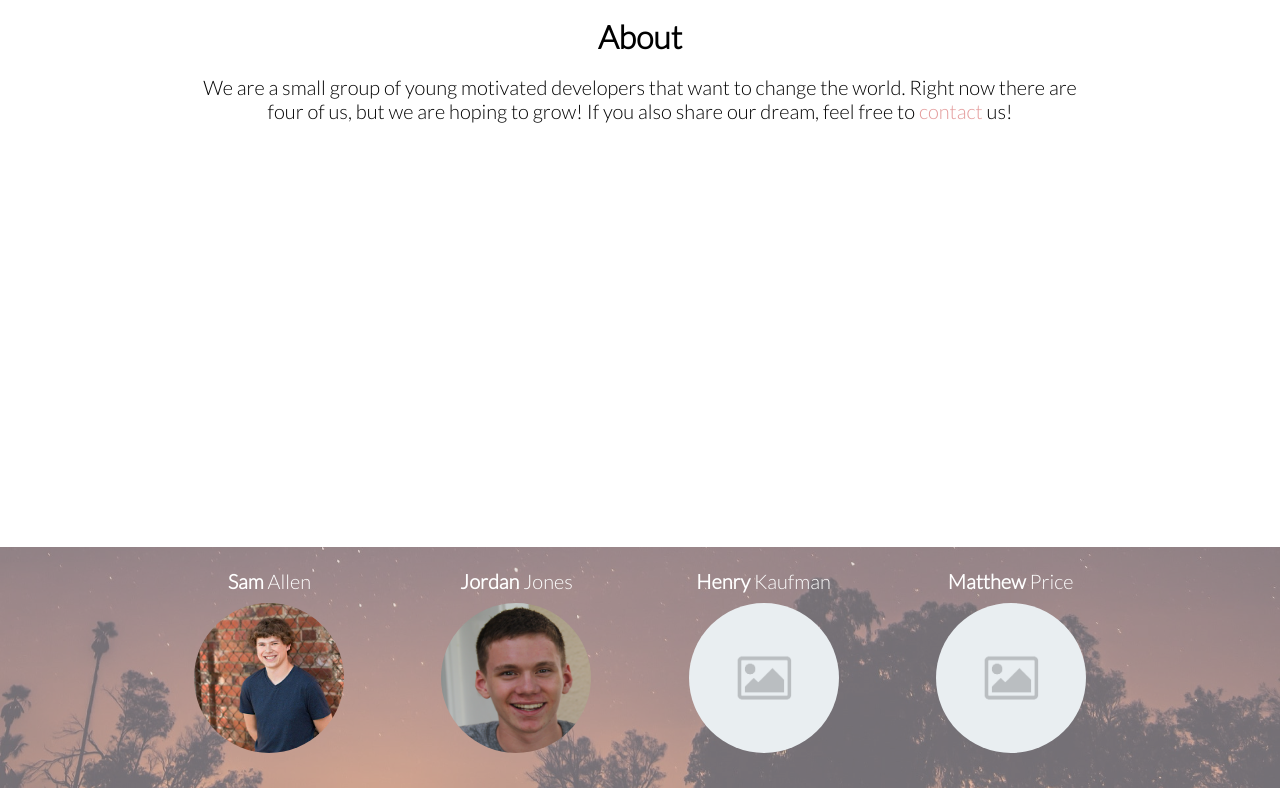
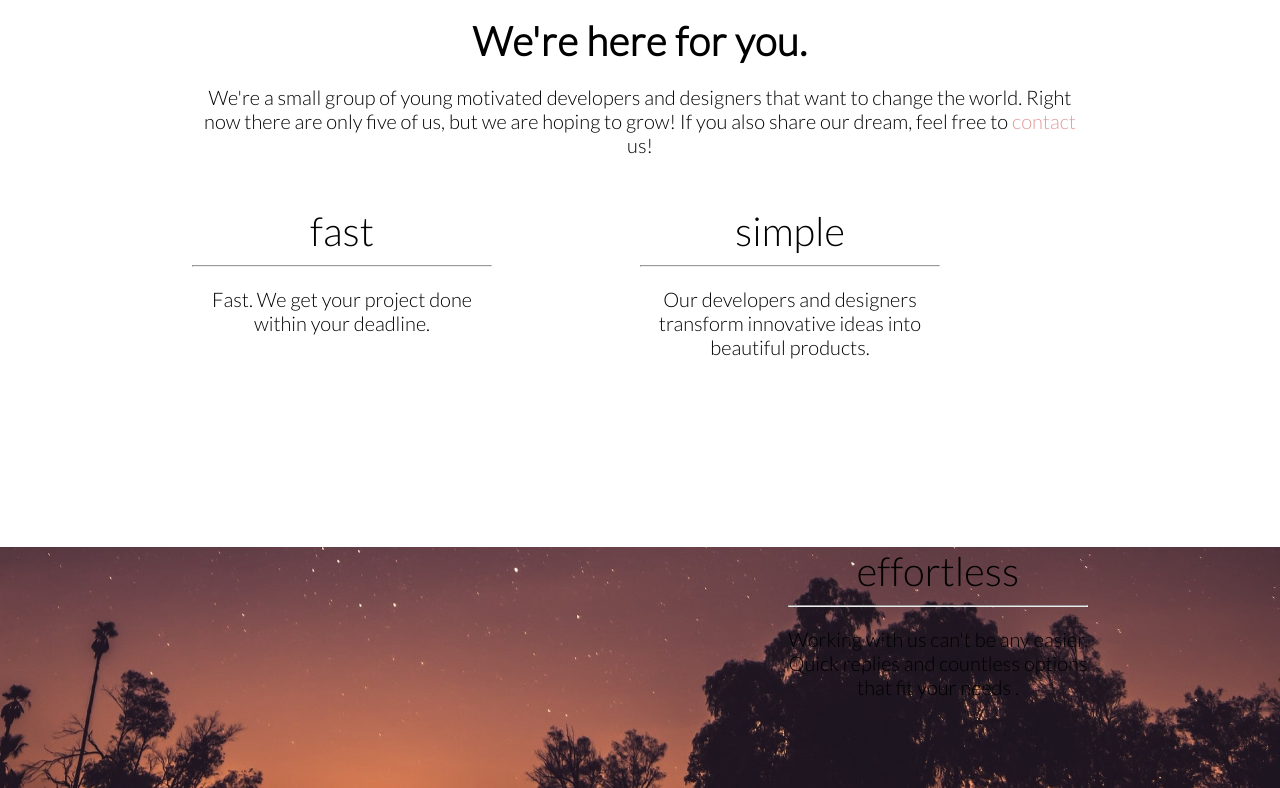
Before and after one commit to sumBits/sumBits.github.io, a plain HTML site: page index.html in a window 1280 px wide. Shown: the part 813-1601 px from the top of the page. Drawn offline with nearby package versions, Linux system fonts and the light colour scheme; some packages are replaced by stand-ins of ours.

Commit message:
added favicon and more in about section

```diff
--- a/index.html
+++ b/index.html
@@ -5,8 +5,10 @@
     <meta charset="UTF-8">
     <title>sumBits</title>
     <link rel="stylesheet" href="styles.css">
+    <link href="img/favicon.ico" rel="icon" sizes="16x16" type="image/gif">
     <link rel="stylesheet" href="font-awesome-4.4.0/css/font-awesome.min.css">
     <link rel="stylesheet" href="animations.css">
+    <link href="http://fonts.googleapis.com/css?family=Lato:300" rel="stylesheet" type="text/css">
     <meta name="viewport" content="width=device-width, initial-scale=1">
 
     <!-- External Javascript-->
@@ -22,7 +24,7 @@
 <body ui-view>
   <div class="main outer">
       <div class="inner">
-          <h1 id="sumbitshead">sumBits</h1>
+          <h1 class="sumbitshead">sumBits</h1>
           <br>
           <br>
           <a href="#about" id="linkabout" class="links" du-smooth-scroll du-scrollspy duration="2000">ABOUT</a>
@@ -43,15 +45,24 @@
   <div class="break">
     <a id="about"></a>
       <div class="about">
-          <h1>About</h1>
-          <br>
-          <!-- Put two or three columns here that open up when scrolled past a certian point. only as big as needed -->
-          <p>
-              We are a small group of young motivated developers that want to change the world. Right now there are four of us, but we
-              are hoping to grow! If you also share our dream, feel free to <a href="mailto:sumbitsio@gmail.com" class="aboutlink">contact</a> us!
-          </p>
+          <h1>We're here for you.</h1>
+          <p>We're a small group of young motivated developers and designers that want to change the world. Right now there are only five of us, but we are hoping to grow! If you also share our dream, feel free to <a href="mailto:sumbitsio@gmail.com" class="aboutlink">contact</a> us!</p>
+          <div class="box left">
+            <p class="headline">Fast</p>
+            <hr>
+            <p class="qualities">Fast. We get your project done within your deadline.</p>
+          </div>
+          <div class="box middle">
+            <p class="headline">Simple</p>
+            <hr>
+            <p class="qualities">Our developers and designers transform innovative ideas into beautiful products. </p>
+          </div>
+          <div class="box right">
+            <p class="headline">Effortless</p>
+            <hr>
+            <p class="qualities">Working with us can't be any easier. Quick replies and countless options that fit your needs .</p>
+          </div>
       </div>
-
   </div>
 
   <!-- This is for concept only it may not go into final design!!! -->
@@ -83,15 +94,22 @@
         </div>
         <img src="img/placeholder.jpg" class="devimg">
       </div>
+      <div class="devpicborder">
+        <div class="name">
+          <p class="bold">Daniel</p><p class="lastname"> Zamosh</p>
+        </div>
+        <img src="img/daniel.jpg" class="devimg">
+      </div>
     </div>
   </div>
 
+  <!--
   <div ng-show="newOuter" ng-hide="newOuterHide" class="devabout-element animate-show">
     <div class="devabout">
       {{product.name}}
       {{product.description}}
     </div>
-  </div>
+  </div> -->
 
   <!-- Work text-->
   <div class="break">
@@ -105,12 +123,11 @@
       </div>
   </div>
 
-  <!-- Examples of work-->
+  <!--
   <div class="fifth outer">
       <div class="fifth abouthead">
           <h1>Examples of our work goes here</h1>
       </div>
-  </div>
+  </div> -->
 </body>
-
 </html>
--- a/styles.css
+++ b/styles.css
@@ -1,4 +1,3 @@
-@import url(http://fonts.googleapis.com/css?family=Lato:300);
 * {
   padding: 0;
   margin: 0;
@@ -25,7 +24,19 @@ p {
   -webkit-animation-duration: 10s;
 }
 
+.qualities {
+  margin-top: 20px;
+}
+
 h1 {
+  color: black;
+  font-family: 'Lato';
+  font-size: 40px;
+  letter-spacing: 0.5px;
+  font-size: 40px;
+  text-align: center;
+  margin-bottom: 20px;
+  padding-top: 20px;
   -webkit-animation-duration: 10s;
 }
 
@@ -54,14 +65,11 @@ h1 {
 }
 
 .third {
-    display: inline-block;
-    margin-left: auto;
-    margin-right: auto;
-    background-color: rgba(204, 204, 204, 0.5);
+  background-color: rgba(204, 204, 204, 0.4);
   width: 100%;
   min-height: 10%;
+  margin-top: 0px;
 }
-
 
 /*.devpicborder {
   font-size: 18px;
@@ -75,7 +83,7 @@ h1 {
   width: 200px;
   height: 210px;
   padding: 0px;
-    display:inline-block;
+  display: inline-block;
   border-radius: 25px;
   margin: 22px;
   text-align: center;
@@ -136,15 +144,17 @@ p.bold {
   background-color: rgba(204, 204, 204, 0.5);
 }
 
-#sumbitshead {
+.sumbitshead {
   font-size: 50px;
+  color: white;
+  margin-bottom: 0px;
 }
 
 .footer {
     /*    position: relative;*/
     /*    height: 10%;*/
 
-    height: 40px;
+  height: 50px;
   width: 100%;
   font-size: 25px;
   margin-bottom: 0;
@@ -188,8 +198,7 @@ a {
   margin-left: auto;
   margin-right: auto;
   width: 70%;
-  padding-top: 20px;
-  height: 100px;
+  height: 100%;
 }
 
 a.aboutlink {
@@ -202,6 +211,33 @@ a.aboutlink {
 
 ::-webkit-scrollbar {
   display: none;
+}
+
+.box {
+  display: inline;
+  width: 300px;
+  height: 300px;
+  margin-top: 40px;
+  padding: 0;
+}
+
+.left {
+  float: left;
+}
+
+.right {
+  float: right;
+}
+
+.middle {
+  display: inline-block;
+}
+
+p.headline {
+  font-size: 40px;
+  padding-top: 10px;
+  text-transform: lowercase;
+  padding-bottom: 10px;
 }
 
 @media (max-width: 640px) {
```
Also changed, not shown: img/daniel.jpg (added), img/favicon.ico (added). Lines whose indentation alone changed are shown as unchanged.
